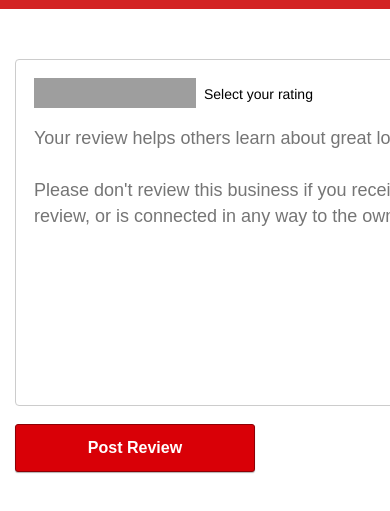
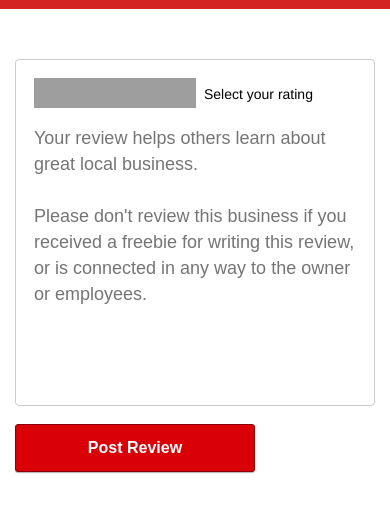
Before and after one commit to reduncan/yelpclone, a website: page public/review.html in a window 390 px wide. Shown: the part 55-566 px from the top of the page. Drawn offline with nearby package versions, Linux system fonts and the light colour scheme; no server answers; grey boxes are pictures that could not be loaded.

Commit message:
changes styling back to previous commit

```diff
--- a/public/css/review.css
+++ b/public/css/review.css
@@ -1,6 +1,4 @@
 /* Main Page Styling */
-
-
 .review-header{
     position: relative;
     padding: 12px 0;
@@ -9,7 +7,7 @@
 }
 
 .header-content{
-    /* width: 100vh; */
+    max-width: 960px;
     margin: 0 auto;
     padding: 0 15px;
 
@@ -313,11 +311,3 @@ button:hover{
     transition: 1s;
     font-size: 1em;
 }
-
-/* Mobile Responsiveness */
-@media only screen and (max-width: 600px){
-
-    body {
-        width: max-content;
-    }
-}
```
Also changed, not shown: public/js/elements.js (+0 -24 lines).
